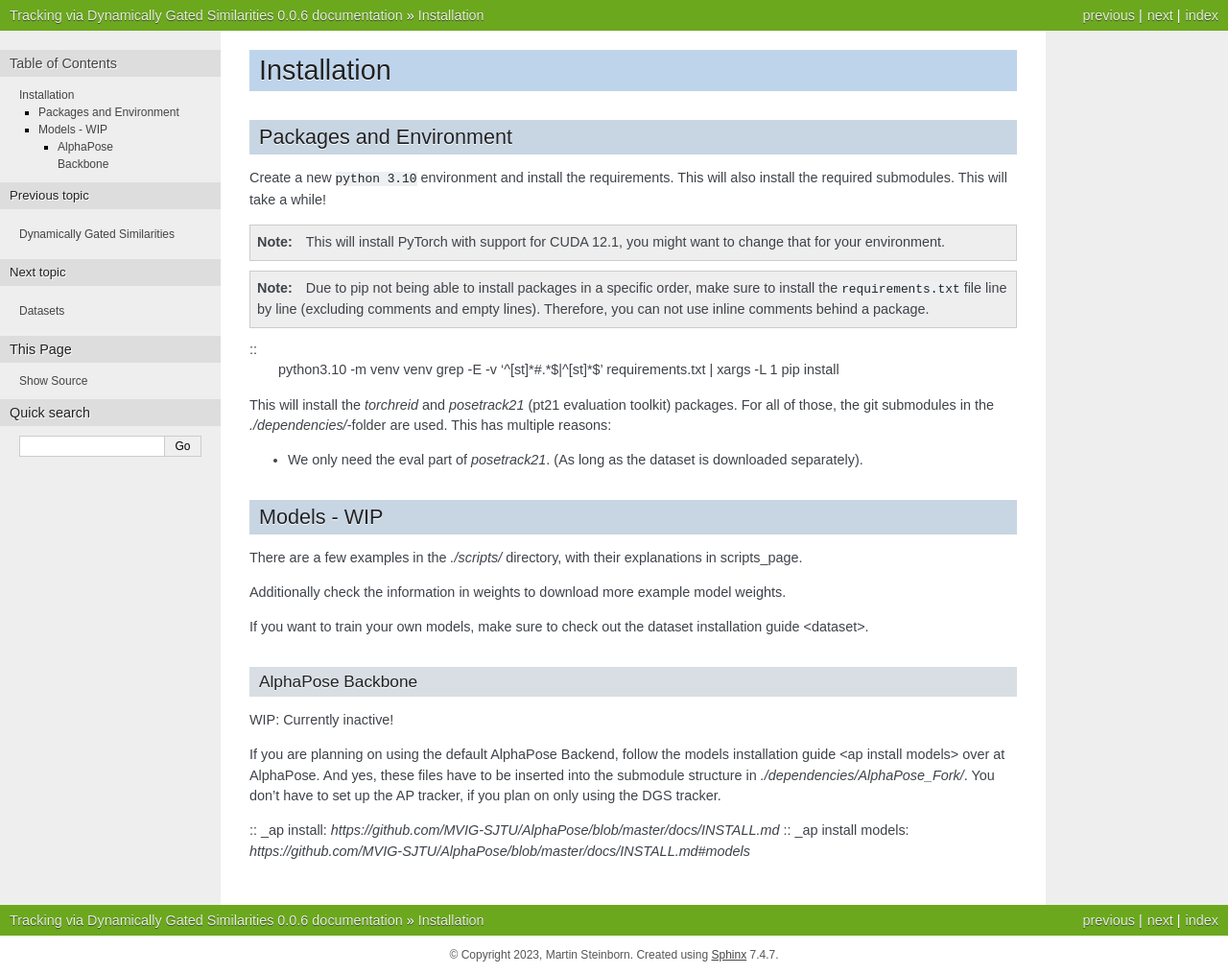
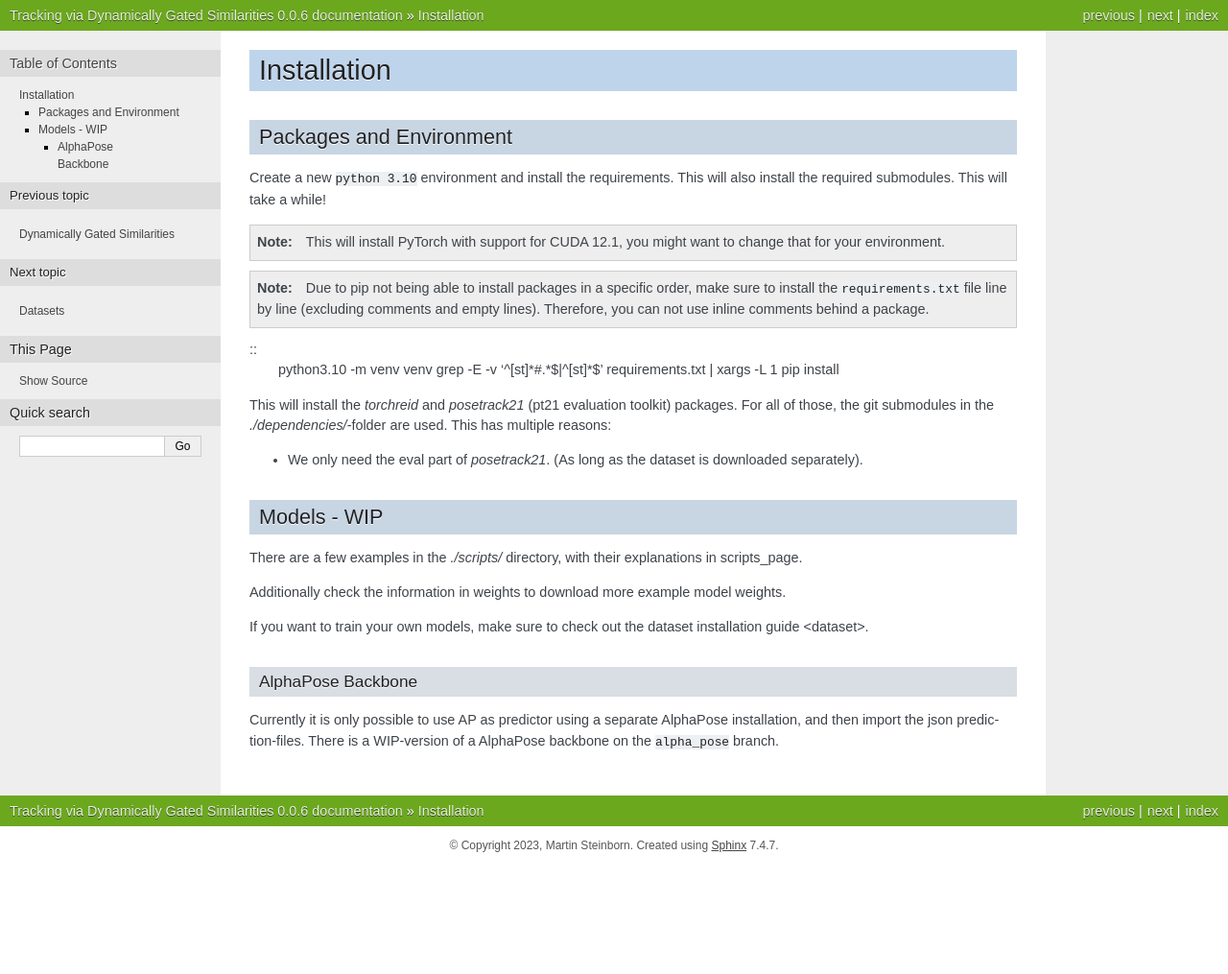
Before and after one commit to bmmtstb/dynamically-gated-similarities, a Sphinx documentation site: the page built from docs/installation.rst, in a window 1280 px wide. Shown: the whole page at 96% size. Built offline with Sphinx 7.4.7, drawn with Linux system fonts in a browser that asks for light colours; after the commit the page ends 901 px from its top, so only the background shows below that.

Commit message:
remove halpecocotools, AlphaPose, and other older stuff
Signed-off-by: Martin <1500595+bmmtstb@users.noreply.github.com>

```diff
--- a/docs/conf.py
+++ b/docs/conf.py
@@ -58,6 +58,8 @@ linkcheck_anchors_ignore_for_url = [  # some problem with GitHub text-anchors
 ]
 # custom shortcuts
 rst_prolog = """
+.. |AP| replace:: ``AlphaPose``
+.. _AP: https://github.com/MVIG-SJTU/AlphaPose/
 .. |PT21| replace:: ``PoseTrack21``
 .. _PT21: https://openaccess.thecvf.com//content/CVPR2022/html/Doring_PoseTrack21_A_Dataset_for_Person_Search_Multi-Object_Tracking_and_Multi-Person_CVPR_2022_paper.html
 .. |torchreid| replace:: ``torchreid``
@@ -66,9 +68,7 @@ rst_prolog = """
 
 # tell autodoc that we don't want these packages to be imported
 autodoc_mock_imports = [
-    "alphapose",
     "detector",
-    "halpecocotools",
     "opencv-python",
     "lapsolver",
     "posetrack21",
--- a/docs/installation.rst
+++ b/docs/installation.rst
@@ -38,15 +38,6 @@ If you want to train your own models, make sure to check out the _`dataset insta
 AlphaPose Backbone
 ~~~~~~~~~~~~~~~~~~
 
-WIP: Currently inactive!
-
-If you are planning on using the default AlphaPose Backend,
-follow the _`models installation guide <ap install models>` over at AlphaPose.
-And yes, these files have to be inserted into the submodule structure in
-`./dependencies/AlphaPose_Fork/`.
-You don't have to set up the AP tracker, if you plan on only using the DGS tracker.
-
-
-
-:: _ap install: `https://github.com/MVIG-SJTU/AlphaPose/blob/master/docs/INSTALL.md`
-:: _ap install models: `https://github.com/MVIG-SJTU/AlphaPose/blob/master/docs/INSTALL.md#models`
+Currently it is only possible to use AP as predictor using a separate AlphaPose installation,
+and then import the json prediction-files.
+There is a WIP-version of a AlphaPose backbone on the ``alpha_pose`` branch.
--- a/weights/weights.rst
+++ b/weights/weights.rst
@@ -3,6 +3,11 @@
 Weights
 ========
 
+Re-ID and torchreid
+-------------------
+
+The |torchreid|_ package provides multiple Re-ID models in their
+`model zoo <https://kaiyangzhou.github.io/deep-person-reid/MODEL_ZOO.html>`_
 
 AlphaPose
 ---------
```
Also changed, not shown: 3 other files.
